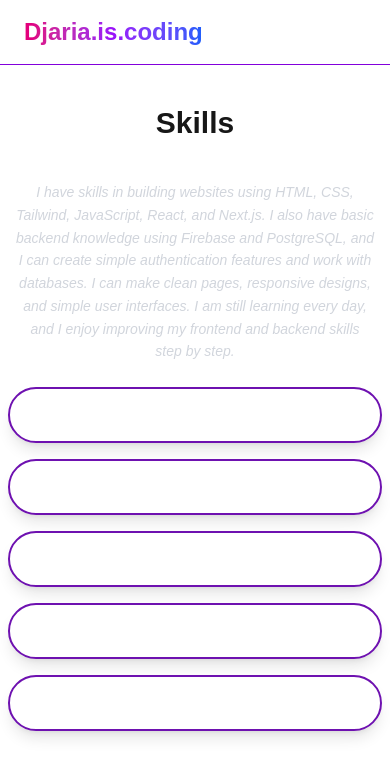
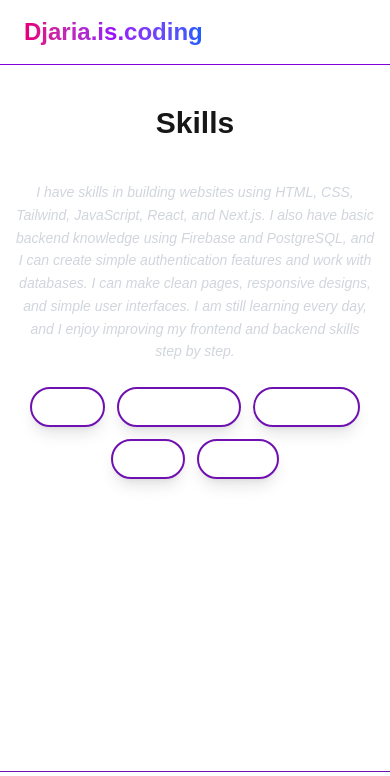
Before and after one commit to UWASEdjaria/my-porifolio-using-next.js, a Next.js app: page /skills in a window 390 px wide. Shown: the top 776 px of the page. Built offline with nearby package versions, Linux system fonts and the light colour scheme.

Commit message:
update responsiveness

```diff
--- a/app/page.tsx
+++ b/app/page.tsx
@@ -14,29 +14,29 @@ export default function Page() {
       </header>
 
       {/* Main Content */}
-      <div className="flex justify-end p-4 sm:p-2 md:p-4 lg:p-6">
-        <div className="flex flex-col justify-start min-h-screen p-5">
+      <div className="flex justify-center md:justify-end p-4 md:p-6 w-full">
+        <div className="flex flex-col justify-start min-h-screen p-5 max-w-2xl">
           <h2 className="text-2xl text-white sm:text-3xl md:text-4xl lg:text-5xl font-bold mb-4 text-center">
             Hello,
           </h2>
-          <p className="text-2xl text-white md:text-3xl text-center mb-6">
+          <p className="text-lg text-white sm:text-xl md:text-2xl text-center mb-6">
             Frontend Developer | UI/UX Designer
           </p>
-          <span className="space-x-4 p-4 text-center mx-auto">
+          <div className="flex flex-col sm:flex-row gap-4 justify-center mb-8">
             <a
               href="mailto:uwasedjaria41@gmail.com"
-              className=" bg-linear-to-r from-pink-800 via-purple-900 to-blue-900  text-white px-6 py-3 rounded-full shadow hover:bg-purple-700 transition"
+              className="bg-gradient-to-r from-pink-800 via-purple-900 to-blue-900 text-white px-6 py-3 rounded-full shadow hover:bg-purple-700 transition text-center"
             >
               Hire me
             </a>
             <a
               href="/DJARIA UWASE frontend cv.pdf"
               download
-              className=" bg-linear-to-r from-pink-800 via-purple-900 to-blue-900  text-white px-6 py-3 rounded-full shadow hover:bg-purple-700 transition"
+              className="bg-gradient-to-r from-pink-800 via-purple-900 to-blue-900 text-white px-6 py-3 rounded-full shadow hover:bg-purple-700 transition text-center"
             >
               Download CV
             </a>
-          </span>
+          </div>
 
           <h2 className="text-2xl font-bold rounded-lg sm:text-3xl md:text-4xl lg:text-5xl text-center p-6 sm:p-2 md:p-4 lg:p-6 text-white">
             Technical Skills
--- a/app/project/page.tsx
+++ b/app/project/page.tsx
@@ -48,16 +48,16 @@ export default function ProjectsPage() {
         My Projects
       </h1>
 
-      <div className="grid grid-cols-1 sm:grid-cols-2 lg:grid-cols-3 gap-6 justify-center">
+      <div className="grid grid-cols-1 sm:grid-cols-2 lg:grid-cols-3 gap-6 px-4 max-w-7xl mx-auto">
         {projectsData.map((project, index) => (
           <a
             key={index}
             href={project.link}
             target="_blank"
             rel="noopener noreferrer"
-            className="bg-black border border-purple-500 rounded-xl shadow-md p-5 flex flex-col items-center transition-transform duration-300 hover:scale-105"
+            className="bg-black border border-purple-500 rounded-xl shadow-md p-5 flex flex-col transition-transform duration-300 hover:scale-105"
           >
-            <div className="w-60 h-40 mb-4 relative">
+            <div className="w-full h-48 sm:h-40 mb-4 relative">
               <Image
                 src={project.image}
                 alt={project.title}
--- a/app/skills/page.tsx
+++ b/app/skills/page.tsx
@@ -20,20 +20,14 @@ function Skills() {
   by step.
 </p>
 
-  <div className="flex flex-wrap gap-4 justify-center text-white font-bold italic p-2">
+  <div className="flex flex-wrap gap-3 sm:gap-4 justify-center text-white font-bold italic p-2">
 
     {/* Skill Item */}
     <a
       href="https://developer.mozilla.org/en-US/docs/Web/HTML"
       target="_blank"
       rel="noopener noreferrer"
-      className="flex items-center justify-center
-                 w-full sm:w-1/3 md:w-1/4
-                 border-2 p-4 border-purple-800
-                 text-sm sm:text-xl
-                 rounded-full shadow-lg
-                 hover:bg-purple-700 hover:scale-105
-                 transition-all duration-300"
+      className="border-2 px-4 sm:px-6 py-2 sm:py-3 border-purple-800 text-sm sm:text-lg rounded-full shadow-lg hover:bg-purple-700 hover:scale-105 transition-all duration-300"
     >
       HTML
     </a>
@@ -42,13 +36,7 @@ function Skills() {
       href="https://tailwindcss.com/docs"
       target="_blank"
       rel="noopener noreferrer"
-      className="flex items-center justify-center
-                 w-full sm:w-1/3 md:w-1/4
-                 border-2 p-4 border-purple-800
-                 text-sm sm:text-xl
-                 rounded-full shadow-lg
-                 hover:bg-purple-700 hover:scale-105
-                 transition-all duration-300"
+      className="border-2 px-4 sm:px-6 py-2 sm:py-3 border-purple-800 text-sm sm:text-lg rounded-full shadow-lg hover:bg-purple-700 hover:scale-105 transition-all duration-300"
     >
       Tailwind CSS
     </a>
@@ -57,13 +45,7 @@ function Skills() {
       href="https://developer.mozilla.org/en-US/docs/Web/JavaScript"
       target="_blank"
       rel="noopener noreferrer"
-      className="flex items-center justify-center
-                 w-full sm:w-1/3 md:w-1/4
-                 border-2 p-4 border-purple-800
-                 text-sm sm:text-xl
-                 rounded-full shadow-lg
-                 hover:bg-purple-700 hover:scale-105
-                 transition-all duration-300"
+      className="border-2 px-4 sm:px-6 py-2 sm:py-3 border-purple-800 text-sm sm:text-lg rounded-full shadow-lg hover:bg-purple-700 hover:scale-105 transition-all duration-300"
     >
       JavaScript
     </a>
@@ -72,13 +54,7 @@ function Skills() {
       href="https://react.dev/"
       target="_blank"
       rel="noopener noreferrer"
-      className="flex items-center justify-center
-                 w-full sm:w-1/3 md:w-1/4
-                 border-2 p-4 border-purple-800
-                 text-sm sm:text-xl
-                 rounded-full shadow-lg
-                 hover:bg-purple-700 hover:scale-105
-                 transition-all duration-300"
+      className="border-2 px-4 sm:px-6 py-2 sm:py-3 border-purple-800 text-sm sm:text-lg rounded-full shadow-lg hover:bg-purple-700 hover:scale-105 transition-all duration-300"
     >
       React
     </a>
@@ -87,13 +63,7 @@ function Skills() {
       href="https://nextjs.org/"
       target="_blank"
       rel="noopener noreferrer"
-      className="flex items-center justify-center
-                 w-full sm:w-1/3 md:w-1/4
-                 border-2 p-4 border-purple-800
-                 text-sm sm:text-xl
-                 rounded-full shadow-lg
-                 hover:bg-purple-700 hover:scale-105
-                 transition-all duration-300"
+      className="border-2 px-4 sm:px-6 py-2 sm:py-3 border-purple-800 text-sm sm:text-lg rounded-full shadow-lg hover:bg-purple-700 hover:scale-105 transition-all duration-300"
     >
       Next.js
     </a>
```
